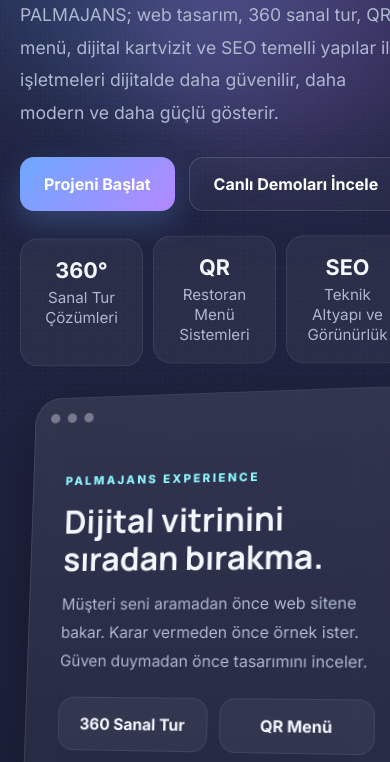
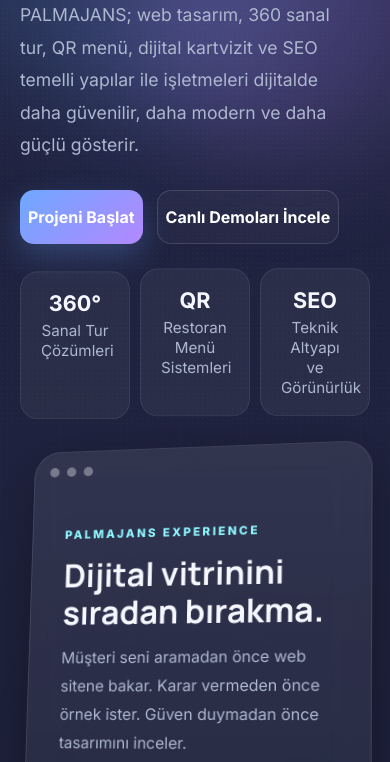
Before and after one commit to yunusibin33/yunusibin.io, a plain HTML site: page index.html in a window 390 px wide. Shown: the part 419-1181 px from the top of the page. Drawn offline with Linux system fonts and the light colour scheme.

Commit message:
Update style.css

```diff
--- a/style.css
+++ b/style.css
@@ -246,7 +246,7 @@ button, input, textarea {
 }
 
 .hero-text {
-  max-width: 700px;
+  max-width: 338px;
   color: var(--muted);
   font-size: 1.1rem;
   line-height: 1.85;
@@ -1038,7 +1038,7 @@ button, input, textarea {
   }
 
   .hero-inner {
-    padding: 50px 0 103px;
+    padding: 50px 0 177px;
   }
 
   .hero-left h1 {
@@ -1811,7 +1811,7 @@ button, input, textarea {
     width: 103px;
   }
   .stat-card{
-    min-width: 123px !important;
+    min-width: 104px !important;
   }
 }
 @media (max-width: 820px) {
@@ -1842,7 +1842,7 @@ button, input, textarea {
 }
 @media (max-width: 820px) {
   .brands-track > * {
-    width: 185px;
+    width: 155px;
     height: 70px;
   }
 }
@@ -1853,3 +1853,10 @@ button, input, textarea {
     gap: 14px;
   }
 }
+@media (max-width: 820px) {
+
+
+  .btn {
+    padding: 0 8px;
+  }
+}
```
